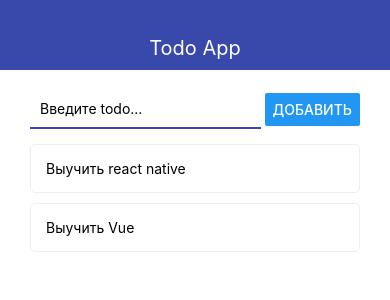
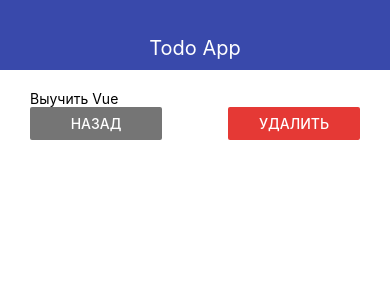
Before and after one commit to NookieNoo/react-native-first, a React Native app: screen / in a window 390 px wide. Shown: the top 300 px of the page. Built offline with nearby package versions, Linux system fonts and the light colour scheme.

Commit message:
Стилизация кнопок

```diff
--- a/App.js
+++ b/App.js
@@ -5,7 +5,7 @@
 import TodoScreen from "./src/screens/TodoScreen";
 
 export default function App() {
-    const [todoId, setTodoId] = useState(null);
+    const [todoId, setTodoId] = useState('2');
     const [todos, setTodos] = useState([
         { id: '1', title: "Выучить react native" },
         { id: '2', title: "Выучить Vue" },
--- a/src/components/AddTodo.js
+++ b/src/components/AddTodo.js
@@ -1,5 +1,6 @@
 import React, { useState } from "react";
 import { View, TextInput, Button, Alert, StyleSheet } from "react-native";
+import { THEME } from "../theme";
 
 export const AddTodo = ({ onSubmit }) => {
     const [value, setValue] = useState("");
@@ -40,6 +41,6 @@
         padding: 10,
         borderStyle: "solid",
         borderBottomWidth: 2,
-        borderBottomColor: "#3949ab",
+        borderBottomColor: THEME.MAIN_COLOR,
     },
 });
--- a/src/components/Navbar.js
+++ b/src/components/Navbar.js
@@ -1,5 +1,6 @@
 import React from 'react'
 import {View, Text, StyleSheet} from 'react-native'
+import { THEME } from "../theme";
 
 export const Navbar = ({title}) => {
     return (
@@ -14,7 +15,7 @@
         height: 70,
         alignItems: 'center',
         justifyContent: 'flex-end',
-        backgroundColor: '#3949ab',
+        backgroundColor: THEME.MAIN_COLOR,
         paddingBottom: 10
     },
     text: {
--- a/src/screens/TodoScreen.js
+++ b/src/screens/TodoScreen.js
@@ -1,13 +1,33 @@
-import React from 'react'
-import { StyleSheet, Text, View, Button } from 'react-native'
+import React from "react";
+import { StyleSheet, Text, View, Button } from "react-native";
+import { THEME } from "../theme";
 
-export default function TodoScreen({goBack, todo}) {
+export default function TodoScreen({ goBack, todo }) {
     return (
         <View>
             <Text>{todo.title}</Text>
-            <Button title="Назад" onPress={goBack}/>
+            <View style={styles.buttons}>
+                <View style={styles.button}>
+                    <Button title="Назад" color={THEME.GREY_COLOR} onPress={goBack} />
+                </View>
+                <View style={styles.button}>
+                    <Button
+                        title="Удалить"
+                        color={THEME.DANGER_COLOR}
+                        onPress={() => console.log("delete")}
+                    />
+                </View>
+            </View>
         </View>
-    )
+    );
 }
 
-const styles = StyleSheet.create({})
+const styles = StyleSheet.create({
+    buttons: {
+        flexDirection: "row",
+        justifyContent: "space-between",
+    },
+    button: {
+        width: '40%',
+    }
+});
--- /dev/null
+++ b/src/theme.js
@@ -0,0 +1,5 @@
+export const THEME = {
+    DANGER_COLOR: '#e53935',
+    GREY_COLOR: '#757575',
+    MAIN_COLOR: '#3949ab'
+}
```
